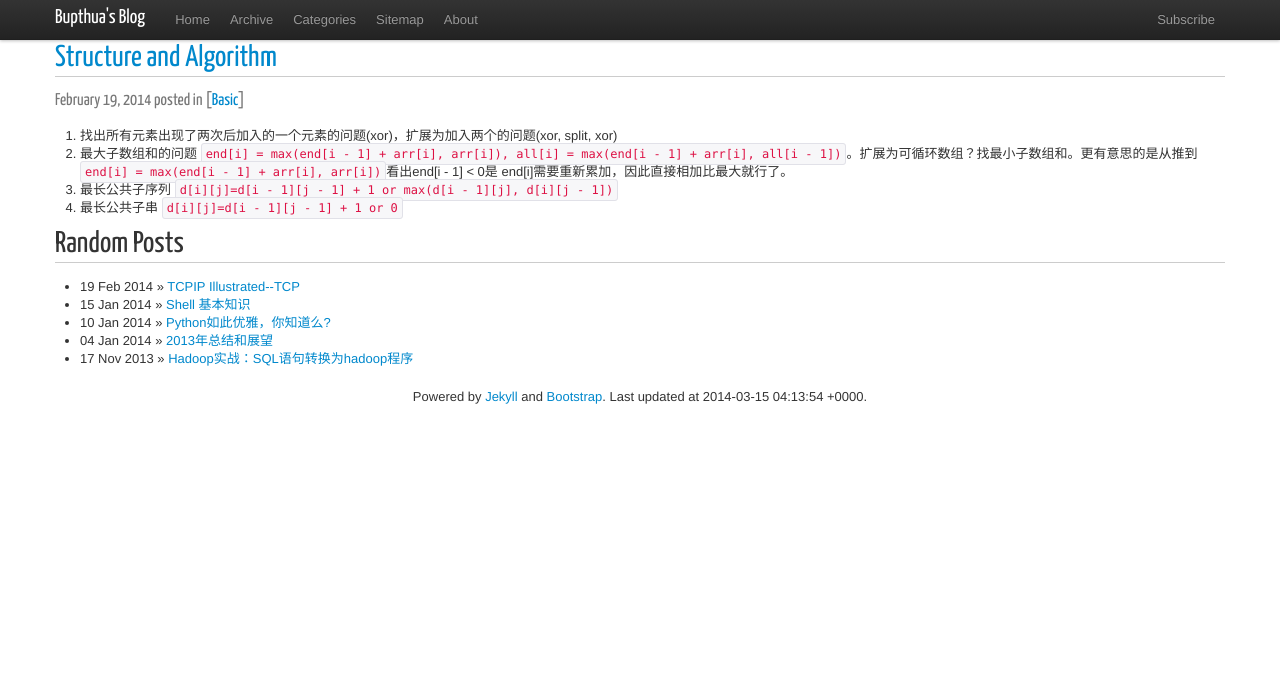
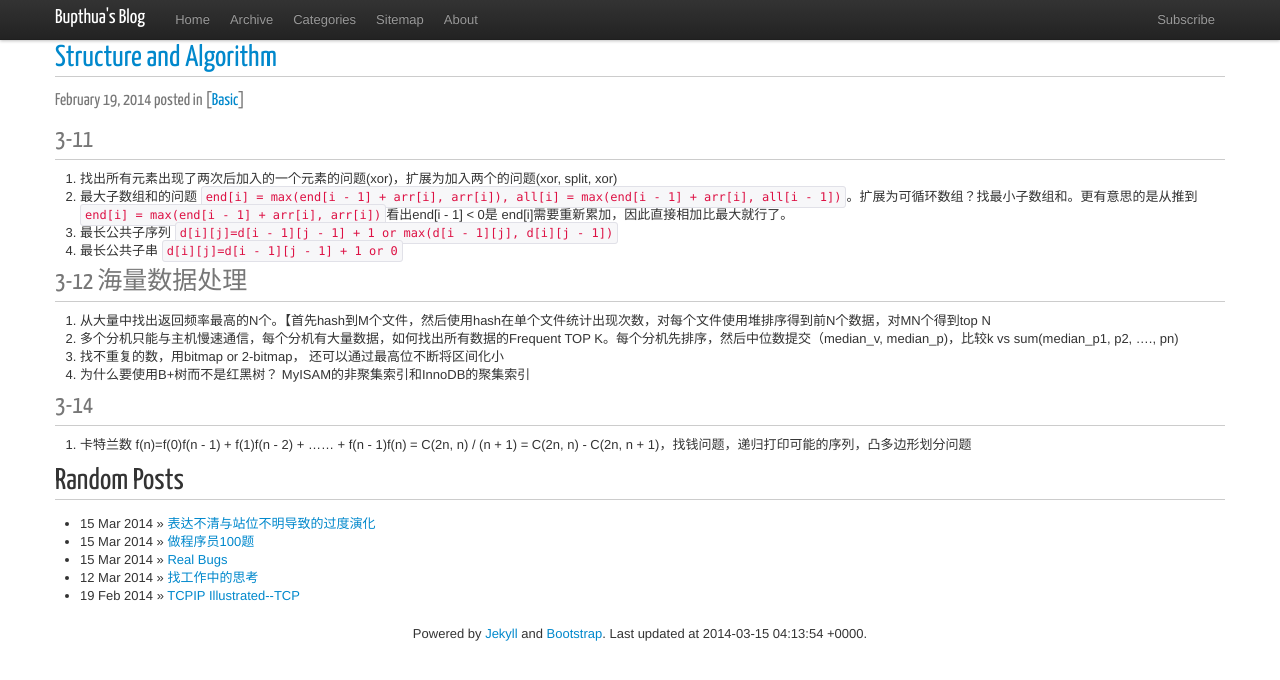
Before and after one commit to bupthua/bupthua.github.com, a Jekyll site: the page built from _posts/2014/2014-2-19-Basic-Structure-Algorithm.md, in a window 1280 px wide. Shown: the top 680 px of the page. Built offline with Jekyll 4.4.1, drawn with Linux system fonts in a browser that asks for light colours; nearby versions of some CDN libraries; Markdown is read by kramdown in place of the engine named in the settings; comment, search, counter and statistics services are not loaded.

Commit message:
add posts

```diff
--- a/_posts/2014/2014-2-19-Basic-Structure-Algorithm.md
+++ b/_posts/2014/2014-2-19-Basic-Structure-Algorithm.md
@@ -4,7 +4,18 @@ title: Structure and Algorithm
 category: Basic
 ---
 
+
+### 3-11
 1. 找出所有元素出现了两次后加入的一个元素的问题(xor)，扩展为加入两个的问题(xor, split, xor)
 2. 最大子数组和的问题 `end[i] = max(end[i - 1] + arr[i], arr[i]), all[i] = max(end[i - 1] + arr[i],  all[i - 1])`。扩展为可循环数组？找最小子数组和。更有意思的是从推到`end[i] = max(end[i - 1] + arr[i], arr[i])`看出end[i - 1] < 0是 end[i]需要重新累加，因此直接相加比最大就行了。
 3. 最长公共子序列 `d[i][j]=d[i - 1][j - 1] + 1 or max(d[i - 1][j], d[i][j - 1])`
 4. 最长公共子串 `d[i][j]=d[i - 1][j - 1] + 1 or 0`
+
+### 3-12 海量数据处理
+1. 从大量中找出返回频率最高的N个。【首先hash到M个文件，然后使用hash在单个文件统计出现次数，对每个文件使用堆排序得到前N个数据，对MN个得到top N
+2. 多个分机只能与主机慢速通信，每个分机有大量数据，如何找出所有数据的Frequent TOP K。每个分机先排序，然后中位数提交（median_v, median_p)，比较k vs sum(median_p1, p2, ...., pn)
+3. 找不重复的数，用bitmap or 2-bitmap， 还可以通过最高位不断将区间化小
+4. 为什么要使用B+树而不是红黑树？ MyISAM的非聚集索引和InnoDB的聚集索引
+
+### 3-14
+1. 卡特兰数 f(n)=f(0)f(n - 1) + f(1)f(n - 2) + ...... + f(n - 1)f(n) = C(2n, n) / (n + 1) = C(2n, n) - C(2n, n + 1)，找钱问题，递归打印可能的序列，凸多边形划分问题
--- /dev/null
+++ b/_posts/2014/2014-3-12-Thinking-in-Job.md
@@ -0,0 +1,11 @@
+---
+layout: post
+title: 找工作中的思考
+category: other
+---
+
+今天是今年第一次参加找工作的交流会，没听什么，我知道他们要讲什么，可能更多的我把这看做是一个标志吧，标志着我已经从几年来的看客变成了今年的主人公。找工作是最让人焦虑的一段时间，因为要直面很多问题，很多关键性的选择。我看到了很多人的生活，自己也经历了很多跌宕的事情，但是轮到自己去思考决定时，依然不能说是清明的。
+
+留京、离京，技术、非技术，奋斗、安逸……我在追求什么，什么最让我快乐，什么最让我害怕
+
+-- 3.12
--- /dev/null
+++ b/_posts/2014/2014-3-15-Study-100-Question-of-Interview.md
@@ -0,0 +1,15 @@
+---
+layout: post
+title: 做程序员100题
+category: Algorithm
+---
+
+
+1. 二元查找树转换为排序的双向链表
+2. 带min函数的栈，要求函数都是O（1）
+3. 子数组最大和
+4. 在二元树中找出和为某一值的所有路径
+5. k小/大的k个数 multiset<int, greater<int> > IntHeap
+6. 判断序列是否是二元查找树的后续遍历结果
+7. 翻转句子中单词的顺序
+8.
--- /dev/null
+++ b/_posts/2014/2014-3-15-bdst-howto-makeitclear.md
@@ -0,0 +1,18 @@
+---
+layout: post
+title: 表达不清与站位不明导致的过度演化
+category: BDST
+---
+
+事情发展到这一步真是让人有点震惊，由此可见当一个人在做计划发指令的时候，一定要想清楚要达到什么样的效果，千万不能模糊的任其蔓延。
+
+#####事件回放
+前台处于论文状态，没太多时间，后台的人不能闲着，根据上次的经验，在我们没有多少文档的情况下，大家应该充分了解我们平台的功能，熟悉目前已有平台的样子，所以我的计划是由一个人负责，理顺系统脉络，然后“所有人员阅读报告，理解系统完成的所有功能，对所有页面有个整体认识。后台 了解协助梳理所有功能，**吹毛求疵的了解**所有细节”，而关于讨论和意见，多半是针对前台的，因为前台是第一个最需要知道所有功能，提出意见的，所以定义为“前台 了解所有功能，并提出修改意见，思考可能的页面，确定所有功能点（例如社团的QA是否要，为什么要），确定网站的整体风格，定调前多与大象沟通”
+
+结果事情的发展是负责梳理脉络的人在画好思维导图后群发了邮件，定义自己为“负责社团管理平台底层功能改进建议的收集与整理工作”，并要求大家提出功能修改意见完善意见，此时所有人没有方向的发散的提出大量的意见，而太多的意见不是我们现在需要讨论的，整个团队一度处于混乱的状态。
+
+#####总结
+此次事件我应该负全责，既然定义了进度，就应该负责去把控。在收到收集意见的邮件时，自己退化到随波逐流的成员去思考（可能这个是第一反应吧），没有及时把握当前的形势，虽然我完全明白当前不需要讨论（我一直强调做好基础功能），而是需要熟悉了解当前的基础功能，但是没有及时发现形势的转变。由此，在以后的工作中，我应该有更强的领导意识、全局意识、责任意识，多与大象沟通，积极健康的推动团队的发展。
+
+#####补救
+周末开会时一起梳理这一次的基础功能，让前台了解当前的目标和所有功能，让后台知道以后页面上所有功能的作用和期望。
```
Also changed, not shown: _posts/2014/2014-3-15-Real-Bugs.md (added, +9 -0 lines).
